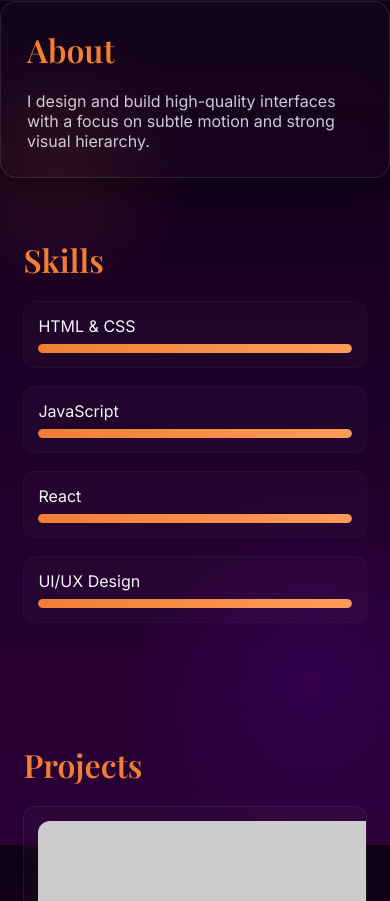
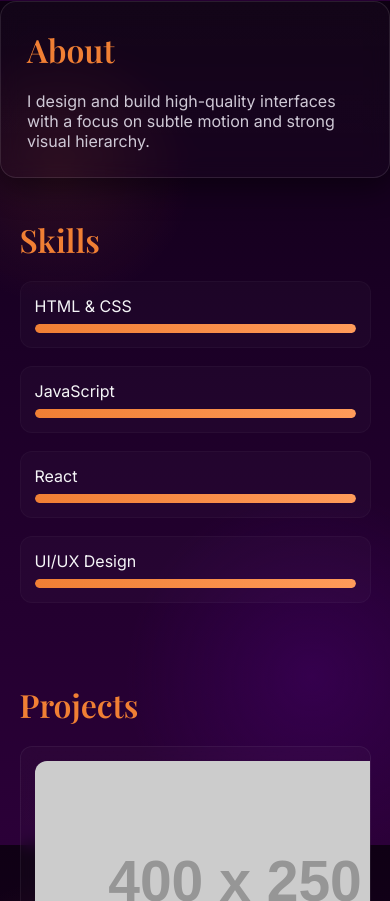
Before and after one commit to prabhleen-dev/Sample-1, a plain HTML site: page index.html in a window 390 px wide. Shown: the part 843-1744 px from the top of the page. Drawn offline with nearby package versions, Linux system fonts and the light colour scheme; placeholder pictures from the web are drawn by us.

Commit message:
update index.html

```diff
--- a/index.html
+++ b/index.html
@@ -147,7 +147,7 @@ canvas#particles, canvas#cursorTrail{position:fixed;left:0;top:0;width:100%;heig
 
   /* Glass sections padding */
   section {
-    padding: 60px 6%;
+    padding: 40px 5%;
   }
 
   /* Skills grid */
@@ -162,6 +162,8 @@ canvas#particles, canvas#cursorTrail{position:fixed;left:0;top:0;width:100%;heig
 /* Contact form full width on mobile */
 form {
   max-width: 100%;
+  margin: 0;
+
   gap: 10px;
 }
 
```
